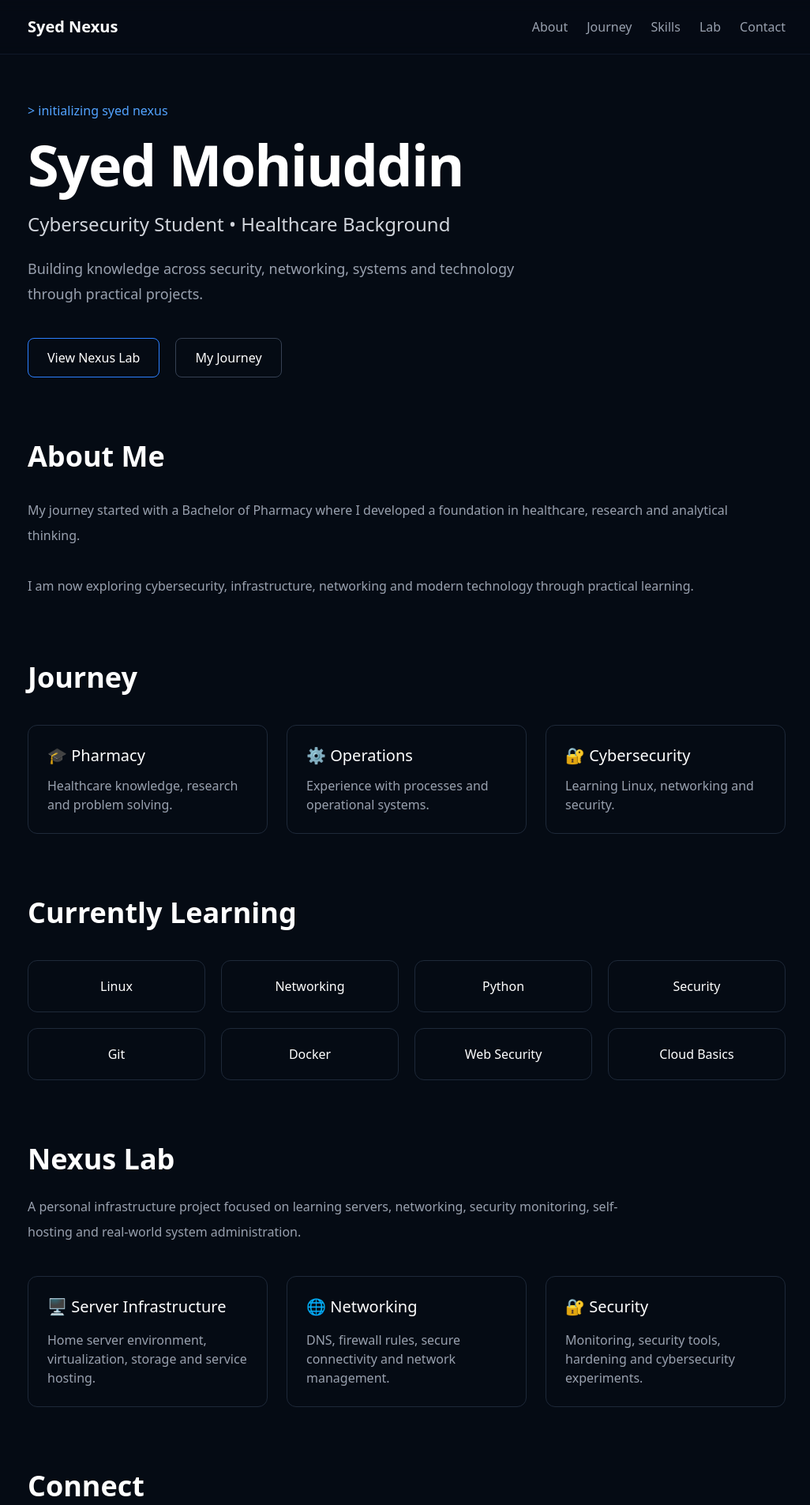
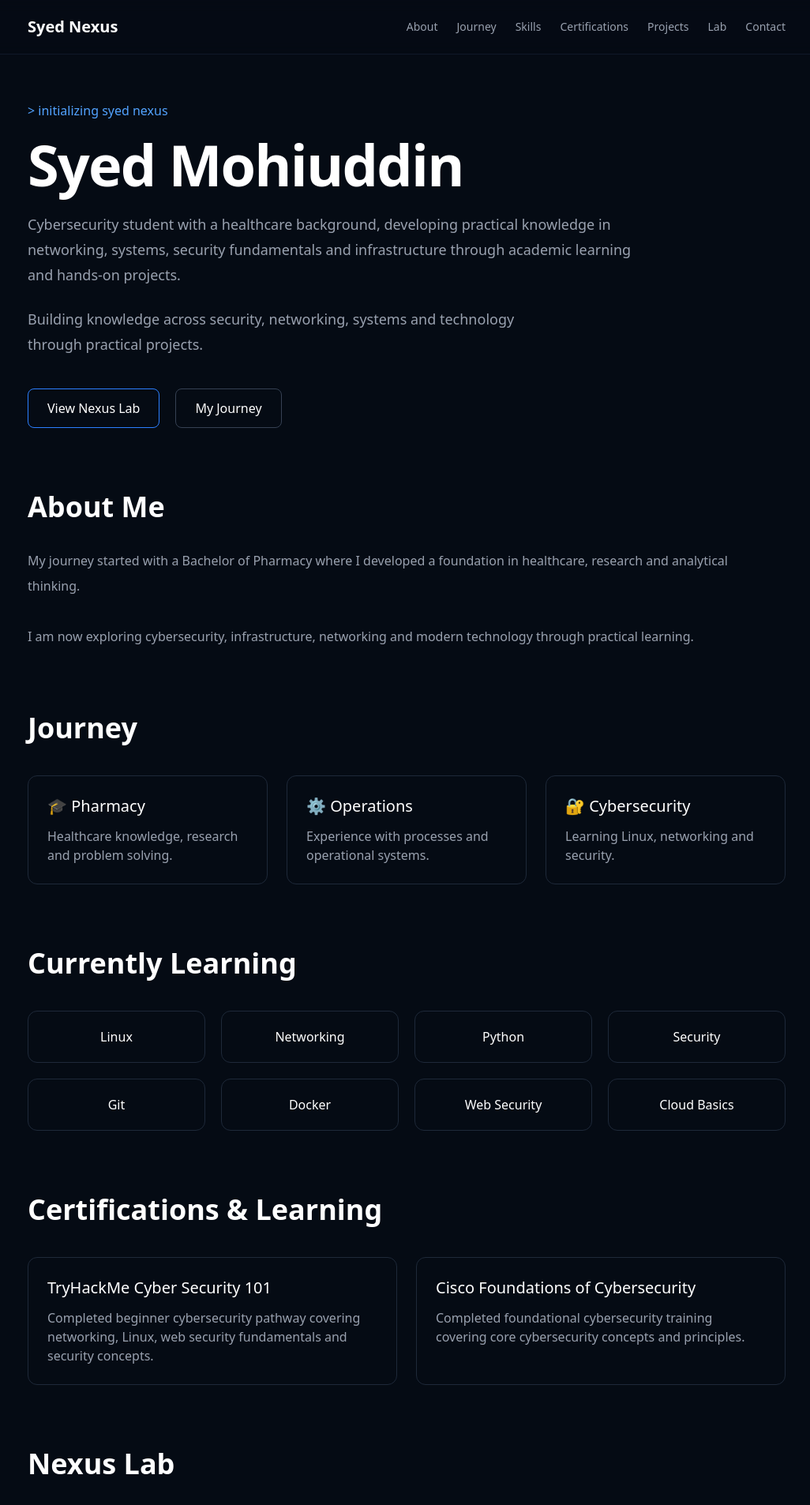
Before and after one commit to syednexus/syednexus.com, a Next.js app: page / in a window 1280 px wide. Shown: the top 1906 px of the page at 79% size, without its empty margins (125-1151 px from the left). Built offline with nearby package versions, Linux system fonts and the light colour scheme.

Commit message:
Add certifications section

```diff
--- a/app/page.tsx
+++ b/app/page.tsx
@@ -6,7 +6,7 @@ import SkillsSection from "@/components/SkillsSection";
 import LabSection from "@/components/LabSection";
 import ContactSection from "@/components/ContactSection";
 import Footer from "@/components/Footer";
-
+import CertificationsSection from "@/components/CertificationsSection";
 
 export default function Home() {
 
@@ -25,6 +25,8 @@ export default function Home() {
 
       <SkillsSection />
 
+      <CertificationsSection />
+
       <LabSection />
 
       <ContactSection />
--- /dev/null
+++ b/components/CertificationsSection.tsx
@@ -0,0 +1,69 @@
+export default function CertificationsSection() {
+
+  return (
+
+    <section
+      id="certifications"
+      className="px-8 md:px-24 lg:px-40 py-10"
+    >
+
+      <h2 className="text-4xl font-bold">
+
+        Certifications & Learning
+
+      </h2>
+
+
+      <div className="grid md:grid-cols-2 gap-6 mt-10">
+
+
+        <div className="border border-gray-800 rounded-xl p-6 hover:border-blue-500 transition">
+
+          <h3 className="text-xl">
+
+            TryHackMe Cyber Security 101
+
+          </h3>
+
+
+          <p className="mt-3 text-gray-400">
+
+            Completed beginner cybersecurity pathway covering
+            networking, Linux, web security fundamentals and
+            security concepts.
+
+          </p>
+
+        </div>
+
+
+
+
+        <div className="border border-gray-800 rounded-xl p-6 hover:border-blue-500 transition">
+
+          <h3 className="text-xl">
+
+            Cisco Foundations of Cybersecurity
+
+          </h3>
+
+
+          <p className="mt-3 text-gray-400">
+
+            Completed foundational cybersecurity training covering
+            core cybersecurity concepts and principles.
+
+          </p>
+
+        </div>
+
+
+
+      </div>
+
+
+    </section>
+
+  );
+
+}
--- a/components/MainHero.tsx
+++ b/components/MainHero.tsx
@@ -19,11 +19,14 @@ Syed Mohiuddin
 </h1>
 
 
-<h2 className="mt-6 text-2xl text-gray-300">
+<p className="mt-6 max-w-3xl text-gray-400 text-lg leading-8">
 
-Cybersecurity Student • Healthcare Background
+Cybersecurity student with a healthcare background,
+developing practical knowledge in networking, systems,
+security fundamentals and infrastructure through academic
+learning and hands-on projects.
 
-</h2>
+</p>
 
 
 
--- a/components/Navigation.tsx
+++ b/components/Navigation.tsx
@@ -1,6 +1,17 @@
 export default function Navigation(){
 
-return (
+const links=[
+["About","#about"],
+["Journey","#journey"],
+["Skills","#skills"],
+["Certifications","#certifications"],
+["Projects","#projects"],
+["Lab","#lab"],
+["Contact","#contact"],
+];
+
+
+return(
 
 <nav className="
 fixed top-0 left-0 w-full
@@ -19,28 +30,23 @@ Syed Nexus
 </h1>
 
 
-<div className="hidden md:flex gap-6 text-gray-400">
+
+<div className="hidden md:flex gap-6 text-gray-400 text-sm">
 
 
-<a className="hover:text-blue-400 transition" href="#about">
-About
+{links.map((link)=>(
+
+<a
+key={link[0]}
+href={link[1]}
+className="hover:text-blue-400 transition"
+>
+
+{link[0]}
+
 </a>
 
-<a className="hover:text-blue-400 transition" href="#journey">
-Journey
-</a>
-
-<a className="hover:text-blue-400 transition" href="#skills">
-Skills
-</a>
-
-<a className="hover:text-blue-400 transition" href="#lab">
-Lab
-</a>
-
-<a className="hover:text-blue-400 transition" href="#contact">
-Contact
-</a>
+))}
 
 
 </div>
@@ -48,6 +54,7 @@ Contact
 
 </nav>
 
+
 );
 
 }
```
